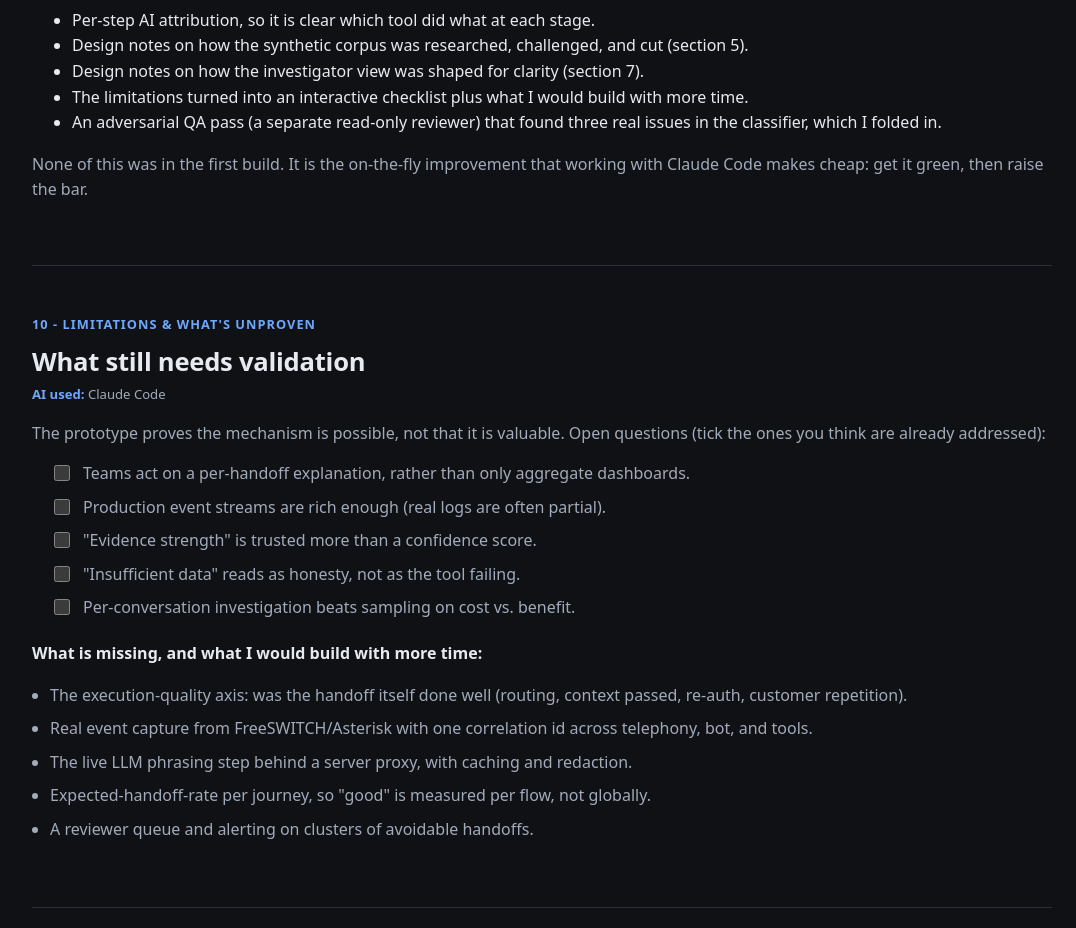
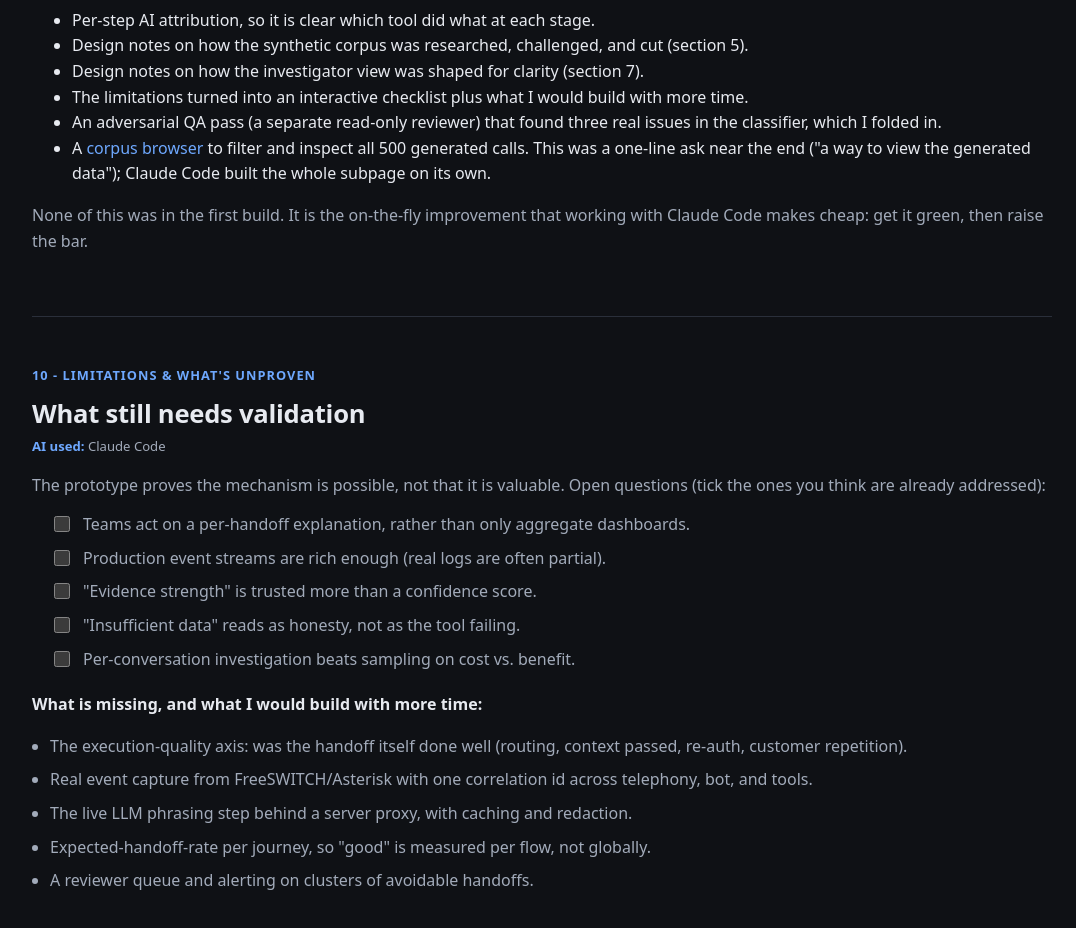
Before and after one commit to erelado/ai-conversation-journey-investigator, a React (Vite) app: page / in a window 1280 px wide. Shown: the part 5000-5928 px from the top of the page, without its empty margins (98-1174 px from the left). Built offline with nearby package versions, Linux system fonts and the light colour scheme.

Commit message:
docs: note the corpus browser as an AI-built, one-line-ask addition
Record in the on-the-fly section that the corpus browser came from a single late request and was built end-to-end by Claude Code.

```diff
--- a/src/App.tsx
+++ b/src/App.tsx
@@ -306,6 +306,11 @@ Analytics / alerts / review           `}
             An adversarial QA pass (a separate read-only reviewer) that found three real issues in
             the classifier, which I folded in.
           </li>
+          <li>
+            A <a href="#/corpus">corpus browser</a> to filter and inspect all 500 generated calls.
+            This was a one-line ask near the end ("a way to view the generated data"); Claude Code
+            built the whole subpage on its own.
+          </li>
         </ul>
         <p>
           None of this was in the first build. It is the on-the-fly improvement that working with
```
